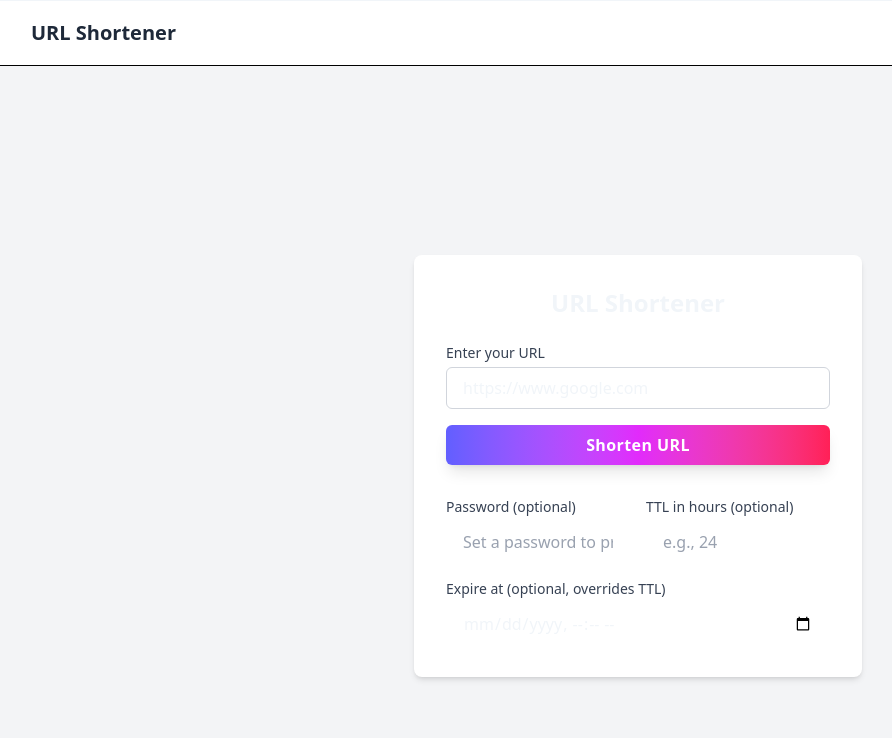
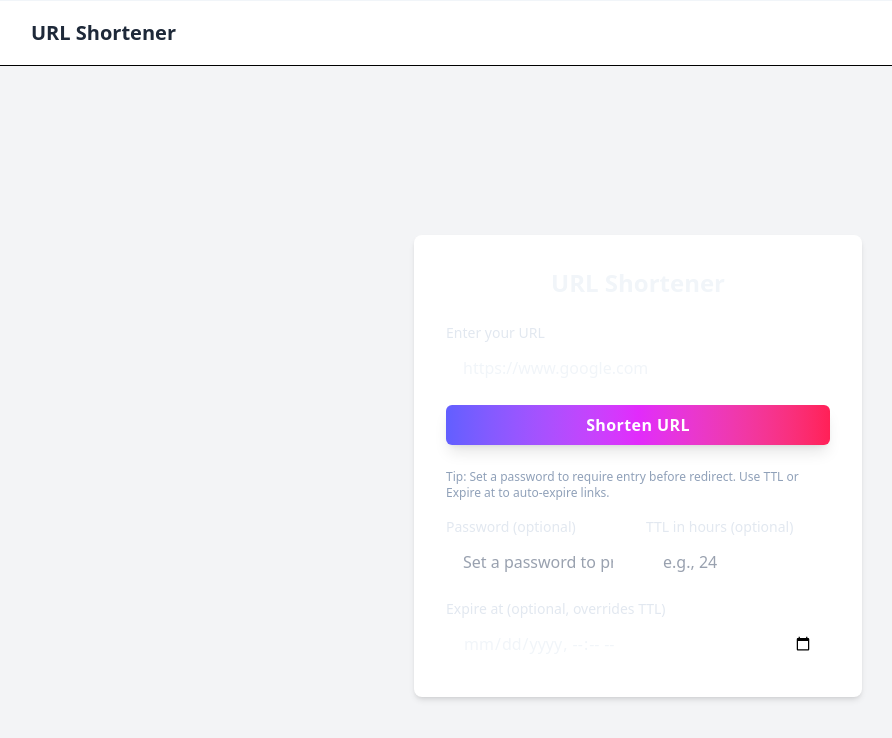
Before and after one commit to purvachalindrawar/URL-Shortening-, a React (Vite) app in the folder FRONTEND/: page / in a window 1280 px wide. Shown: the top 738 px of the page, without its empty margins (2-894 px from the left). Built offline with nearby package versions, Linux system fonts and the light colour scheme; no server answers.

Commit message:
fixed issue

```diff
--- a/FRONTEND/src/components/UrlForm.jsx
+++ b/FRONTEND/src/components/UrlForm.jsx
@@ -44,7 +44,7 @@ const UrlForm = () => {
   return (
     <div className="space-y-4">
         <div>
-          <label htmlFor="url" className="block text-sm font-medium text-gray-700 mb-1">
+          <label htmlFor="url" className="block text-sm font-medium text-slate-200 mb-1">
             Enter your URL
           </label>
           <input
@@ -54,7 +54,7 @@ const UrlForm = () => {
             onInput={(event)=>setUrl(event.target.value)}
             placeholder="https://example.com"
             required
-            className="w-full px-4 py-2 border border-gray-300 rounded-md focus:outline-none focus:ring-2 focus:ring-blue-500"
+            className="w-full px-4 py-2 rounded-md border border-white/10 bg-white/5 placeholder-gray-400 text-slate-100 focus:outline-none focus:ring-2 focus:ring-indigo-500"
           />
         </div>
         <button
@@ -70,9 +70,10 @@ const UrlForm = () => {
             {error}
           </div>
         )}
+        <p className="mt-2 text-xs text-slate-400">Tip: Set a password to require entry before redirect. Use TTL or Expire at to auto-expire links.</p>
         <div className="mt-4 grid grid-cols-1 md:grid-cols-2 gap-4">
           <div>
-            <label htmlFor="password" className="block text-sm font-medium text-gray-700 mb-1">
+            <label htmlFor="password" className="block text-sm font-medium text-slate-200 mb-1">
               Password (optional)
             </label>
             <input
@@ -85,7 +86,7 @@ const UrlForm = () => {
             />
           </div>
           <div>
-            <label htmlFor="ttlHours" className="block text-sm font-medium text-gray-700 mb-1">
+            <label htmlFor="ttlHours" className="block text-sm font-medium text-slate-200 mb-1">
               TTL in hours (optional)
             </label>
             <input
@@ -99,7 +100,7 @@ const UrlForm = () => {
             />
           </div>
           <div className="md:col-span-2">
-            <label htmlFor="expiresAt" className="block text-sm font-medium text-gray-700 mb-1">
+            <label htmlFor="expiresAt" className="block text-sm font-medium text-slate-200 mb-1">
               Expire at (optional, overrides TTL)
             </label>
             <input
@@ -113,7 +114,7 @@ const UrlForm = () => {
         </div>
         {isAuthenticated && (
           <div className="mt-4">
-            <label htmlFor="customSlug" className="block text-sm font-medium text-gray-700 mb-1">
+            <label htmlFor="customSlug" className="block text-sm font-medium text-slate-200 mb-1">
               Custom URL (optional)
             </label>
             <input
--- a/FRONTEND/src/components/UserUrl.jsx
+++ b/FRONTEND/src/components/UserUrl.jsx
@@ -125,6 +125,7 @@ const UserUrl = () => {
                   <a
                     href={`${shortBase}/api/create/links/${url.id}/export.csv`}
                     className="inline-flex items-center px-3 py-1.5 text-xs font-medium rounded-md bg-gray-100 hover:bg-gray-200 text-gray-900 border"
+                    download
                   >
                     CSV
                   </a>
```
